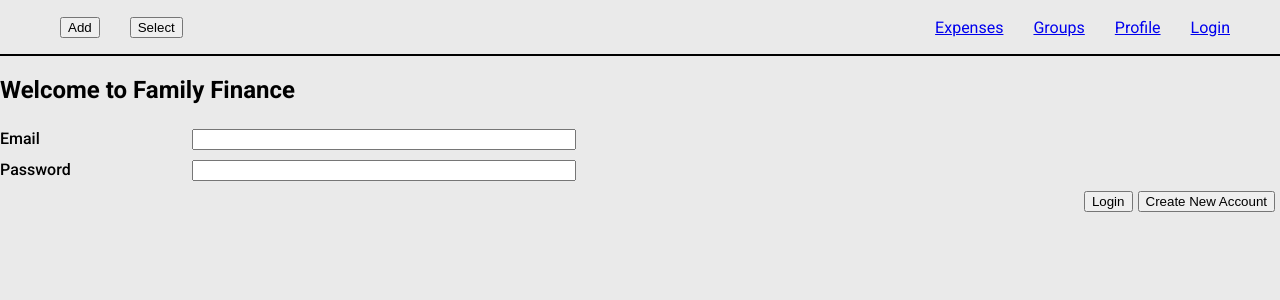
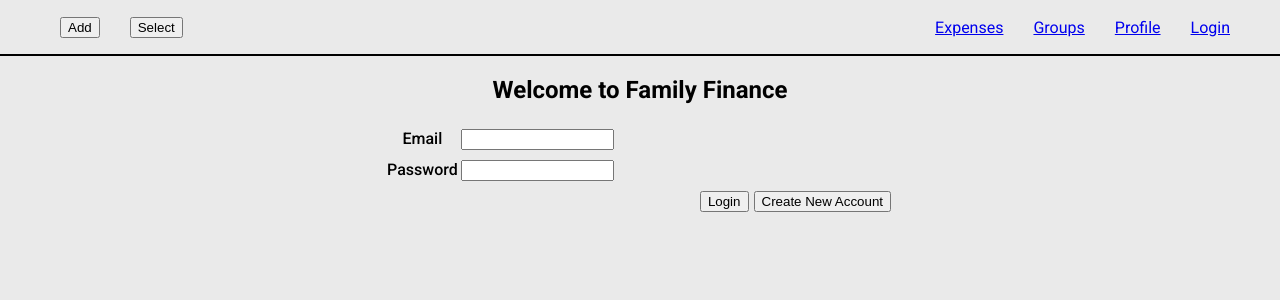
Before and after one commit to aaronjoslinwangdu/family-finance-app, a React (Create React App) app in the folder client/: page /users/login in a window 1280 px wide. Shown: the top 300 px of the page. Built offline with nearby package versions, Linux system fonts and the light colour scheme.

Commit message:
Update style for nav and form

```diff
--- a/client/src/components/Expenses/ExpenseForm.module.css
+++ b/client/src/components/Expenses/ExpenseForm.module.css
@@ -34,3 +34,9 @@
 .buttonSection button:hover {
   cursor: pointer;
 }
+
+section {
+  margin-left: 30%;
+  margin-right: 30%;
+  text-align: center;
+}
--- a/client/src/components/Layout/Navigation.js
+++ b/client/src/components/Layout/Navigation.js
@@ -29,10 +29,10 @@ const Navigation = (props) => {
           <NavLink to='/groups'>Groups</NavLink>
           </li>
           <li>
-          <NavLink to='/profile'>Profile</NavLink>
+          <NavLink to='/users/profile'>Profile</NavLink>
           </li>
           <li>
-          <NavLink to='/login'>Login</NavLink>
+          <NavLink to='/users/login'>Login</NavLink>
           </li>
         </ul>
       </nav>
```
